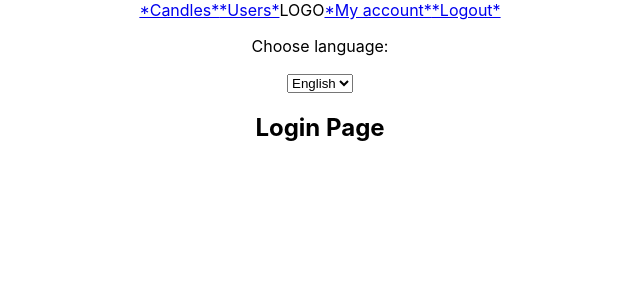
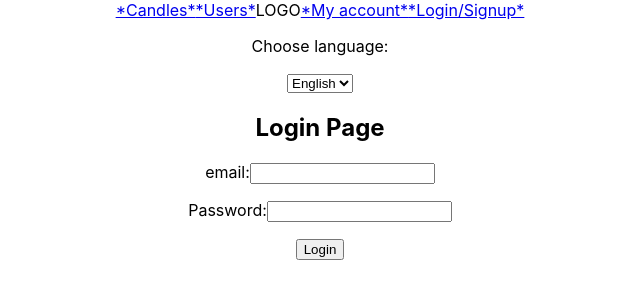
Before and after one commit to WojciechLisCode/candles-agora-frontend, a React (Create React App) app: page /login in a window 1280 px wide. Shown: the top 300 px of the page, without its empty margins (320-960 px from the left). Built offline with nearby package versions, Linux system fonts and the light colour scheme; no server answers.

Commit message:
login and logout features added

```diff
--- a/src/components/Navbar.js
+++ b/src/components/Navbar.js
@@ -1,11 +1,13 @@
 import React from "react";
 import { NavLink } from "react-router-dom";
-import { useSelector } from "react-redux";
+import { useDispatch, useSelector } from "react-redux";
 
+import { logOut } from "../store/actions/meUser";
 import { selectMeUser } from "../store/selectors/meUser";
 
 export default function Navbar() {
   const meUser = useSelector(selectMeUser);
+  const dispatch = useDispatch();
   return (
     <div>
       <div>
@@ -13,10 +15,12 @@ export default function Navbar() {
         <NavLink to="/users">*Users*</NavLink>
         <span>LOGO</span>
         <NavLink to="/user/2">*My account*</NavLink>
-        {meUser.name === null ? (
+        {meUser.token === null ? (
           <NavLink to="/login">*Login/Signup*</NavLink>
         ) : (
-          <NavLink to="/">*Logout*</NavLink>
+          <NavLink onClick={() => dispatch(logOut())} to="/">
+            *Logout*
+          </NavLink>
         )}
       </div>
       <div>
--- a/src/pages/Candles.js
+++ b/src/pages/Candles.js
@@ -4,7 +4,9 @@ import React, { useEffect, useState } from "react";
 
 import { selectAllCandles } from "../store/selectors/allCandles";
 import { selectMeUser } from "../store/selectors/meUser";
+
 import { fetchAllCandles } from "../store/actions/allCandles";
+import { newCandleIdToZero } from "../store/actions/meUser";
 
 import CandleCard from "../components/CandleCard";
 import NewCandleForm from "../components/NewCandleForm";
@@ -20,6 +22,10 @@ export default function Candles() {
   useEffect(() => {
     dispatch(fetchAllCandles(searchInput));
   }, [dispatch, searchInput]);
+
+  useEffect(() => {
+    dispatch(newCandleIdToZero());
+  }, [dispatch]);
 
   if (allCandles !== null && sortingMethod === "alphebetical ▲") {
     allCandles.sort(function (a, b) {
--- a/src/pages/Login.js
+++ b/src/pages/Login.js
@@ -1,11 +1,57 @@
-import React from "react";
+import React, { useState, useEffect } from "react";
+import { useDispatch, useSelector } from "react-redux";
+import { useHistory, Link } from "react-router-dom";
 
-import { Link } from "react-router-dom";
+import { selectToken } from "../store/selectors/meUser";
+import { login } from "../store/actions/meUser";
 
-export default function UserDetails() {
+export default function Login() {
+  const [email, setEmail] = useState("");
+  const [password, setPassword] = useState("");
+  const token = useSelector(selectToken);
+  const history = useHistory();
+  const dispatch = useDispatch();
+
+  useEffect(() => {
+    if (token !== null) {
+      history.push("/");
+    }
+  }, [token, history]);
+
+  function submitForm(event) {
+    event.preventDefault();
+
+    dispatch(login(email, password));
+
+    setEmail("");
+    setPassword("");
+  }
   return (
     <div>
       <h2>Login Page</h2>
+      <form onSubmit={submitForm}>
+        <p>
+          email:
+          <input
+            type="text"
+            value={email}
+            onChange={(e) => {
+              setEmail(e.target.value);
+            }}
+          ></input>
+        </p>
+        <p>
+          Password:
+          <input
+            type="passord"
+            value={password}
+            onChange={(e) => {
+              setPassword(e.target.value);
+            }}
+          ></input>
+        </p>
+        <button type="submit">Login</button>
+      </form>
     </div>
   );
 }
--- a/src/pages/NewCandleLoader.js
+++ b/src/pages/NewCandleLoader.js
@@ -7,6 +7,10 @@ export default function NewCandleLoader() {
   const history = useHistory();
   const meUser = useSelector(selectMeUser);
   const id = meUser.newCandleId;
-  history.push(`/candle/${id}`);
+  console.log(id);
+  if (id !== null) {
+    history.push(`/candle/${id}`);
+  } else {
+  }
   return <div>Loading {meUser.newCandleId}</div>;
 }
--- a/src/store/actions/meUser.js
+++ b/src/store/actions/meUser.js
@@ -6,3 +6,27 @@ export const newCandleIdUpdate = (newCandleId) => ({
   type: "meUser/newCandleId",
   payload: newCandleId,
 });
+
+export const newCandleIdToZero = () => ({
+  type: "meUser/newCandleIdToZero",
+});
+
+const loginSuccess = (userWithToken) => {
+  return {
+    type: "meUser/loginSuccess",
+    payload: userWithToken,
+  };
+};
+
+export const logOut = () => ({ type: "meUser/logOut" });
+
+export const login = (email, password) => {
+  return async (dispatch, getState) => {
+    const response = await axios.post(`${apiUrl}/users/login`, {
+      email,
+      password,
+    });
+    dispatch(loginSuccess(response.data));
+    console.log(response.data);
+  };
+};
--- a/src/store/reducers/meUser.js
+++ b/src/store/reducers/meUser.js
@@ -1,8 +1,8 @@
 const initialState = {
   token: localStorage.getItem("token"),
-  name: "Wojtek",
+  name: null,
   email: null,
-  isAdmin: true,
+  isAdmin: false,
   isBlocked: false,
   newCandleId: 3,
   id: 2,
@@ -10,8 +10,18 @@ const initialState = {
 
 export default function reducer(state = initialState, action) {
   switch (action.type) {
+    case "meUser/logOut":
+      localStorage.removeItem("token");
+      console.log("oko");
+      return { ...initialState, token: null };
+    case "meUser/loginSuccess":
+      localStorage.setItem("token", action.payload.token);
+      console.log(action.payload);
+      return { ...state, ...action.payload };
     case "meUser/newCandleId":
       return { ...state, newCandleId: action.payload };
+    case "meUser/newCandleIdToZero":
+      return { ...state, newCandleId: null };
     default:
       return state;
   }
--- a/src/store/selectors/meUser.js
+++ b/src/store/selectors/meUser.js
@@ -1 +1,3 @@
 export const selectMeUser = (state) => state.meUser;
+
+export const selectToken = (state) => state.meUser.token;
```
